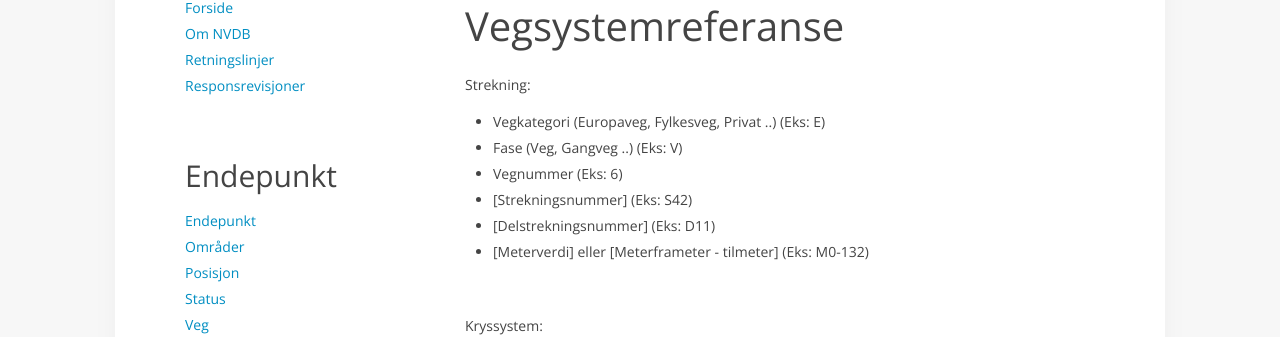
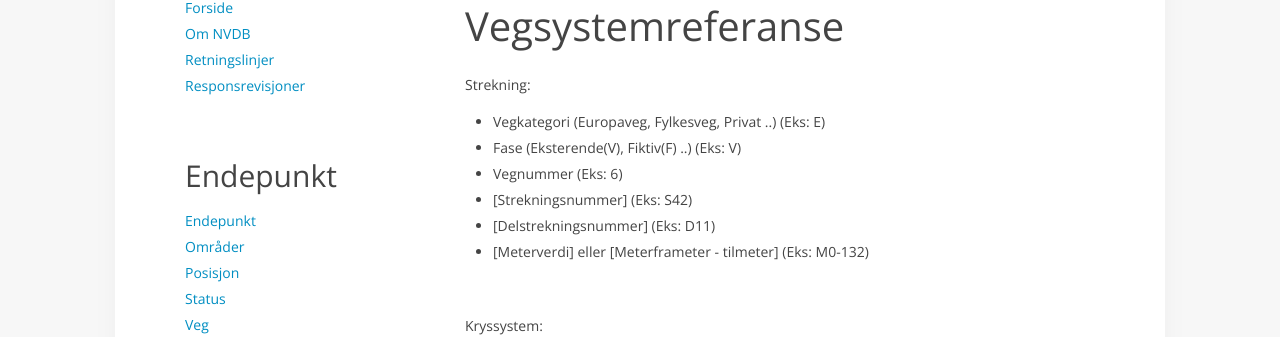
Before and after one commit to nvdb-vegdata/apidokumentasjon, a Jekyll site: the page built from v3/vegsystemreferanse.md, in a window 1280 px wide. Shown: the part 222-559 px from the top of the page. Built offline with Jekyll 4.4.1, drawn with Linux system fonts in a browser that asks for light colours; our own code applies the rules of GitHub Pages for plain Markdown files.

Commit message:
Update vegsystemreferanse.md

```diff
--- a/v3/vegsystemreferanse.md
+++ b/v3/vegsystemreferanse.md
@@ -5,7 +5,7 @@
 
 Strekning:
 - Vegkategori  (Europaveg, Fylkesveg, Privat ..)   (Eks: E)
-- Fase          (Veg, Gangveg ..)                  (Eks: V)
+- Fase          (Eksterende(V), Fiktiv(F) ..)                  (Eks: V)
 - Vegnummer    (Eks:  6)
 - [Strekningsnummer]     (Eks:  S42)
 - [Delstrekningsnummer]  (Eks: D11)
```
